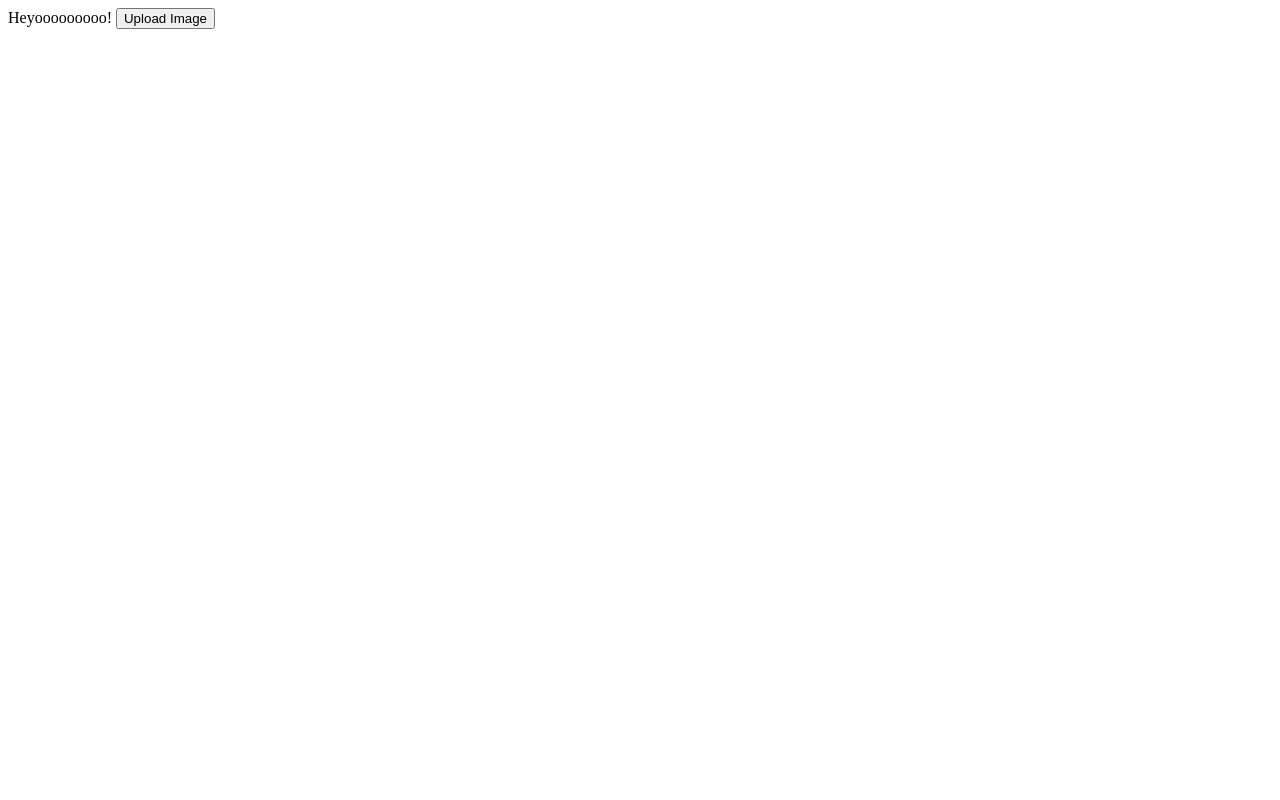
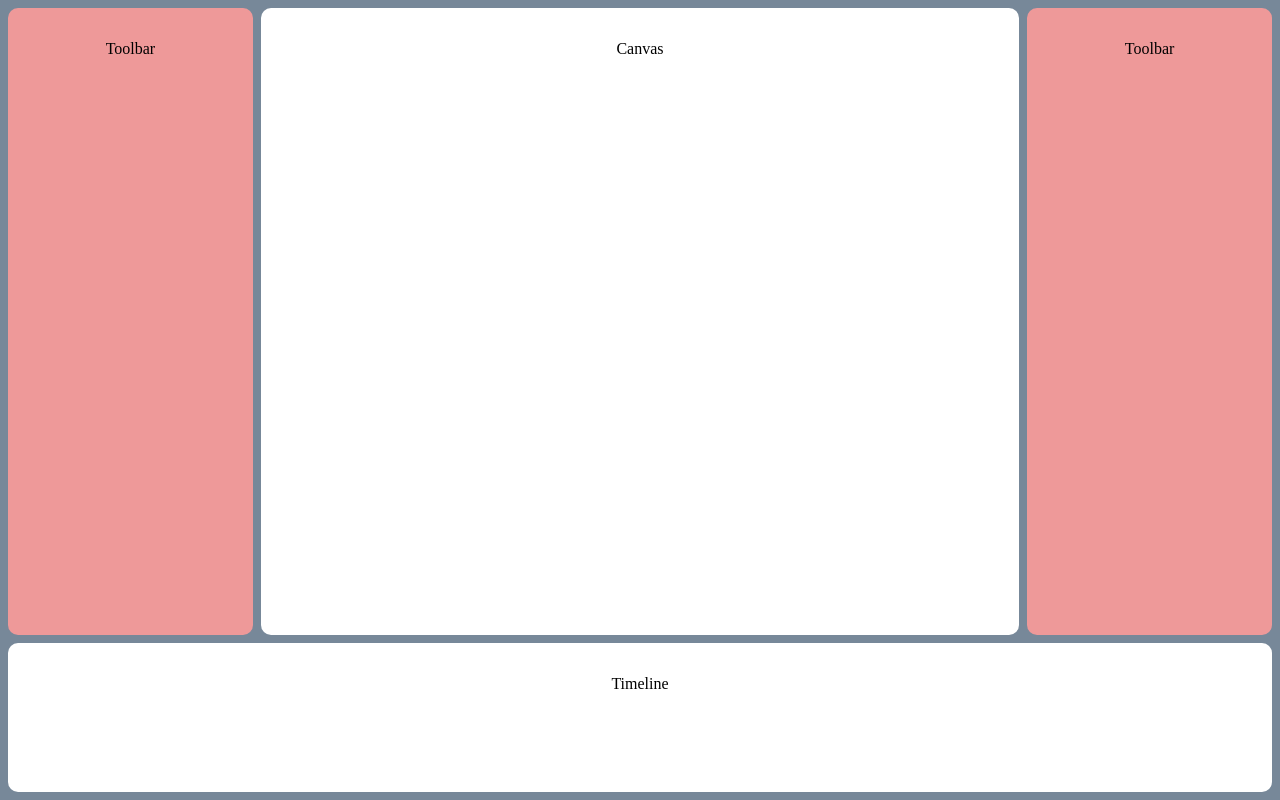
Before and after one commit to opensource-force/Sprite-Deets-App, a plain HTML site: page index.html in a window 1280 px wide. Drawn offline with Linux system fonts and the light colour scheme.

Commit message:
Vanilla Components POC
* try some component classes, simple scaffolding

* try some component classes, simple scaffolding

* gitignore bundled js

* gitignore bundle

* improve locality of grid css, fix warnings

* POC view updates, cool!

* cleanup

* ungitignore bundle

* restore file

```diff
--- a/index.html
+++ b/index.html
@@ -2,14 +2,11 @@
 <html>
 <head>
   <meta charset="utf-8">
-
   <title>SpriteDeets</title>
-
+  <link rel="stylesheet" href="/css/bundle.css" />
 </head>
 
 <body>
-Heyooooooooo!
-<button id="upload-image">Upload Image</button>
 <div id="app"></div>
     <script type="module" src="/js/bundle.js"></script>
     <script>
--- /dev/null
+++ b/public/css/bundle.css
@@ -0,0 +1,4 @@
+/* src/styles.css */
+body {
+  background-color: lightslategray;
+}
--- a/public/js/bundle.js
+++ b/public/js/bundle.js
@@ -7,33 +7,208 @@ var __publicField = (obj, key, value) => {
 
 // src/image/image.ts
 var Image = class {
-  constructor(path, name) {
+  constructor(_path, name) {
     __publicField(this, "name");
     this.name = name;
   }
-  get pixels() {
-  }
+  // get pixels(): Array<number> {
+  // get image's pixels from the main canvas
+  // }
   set pixels(newPixels) {
   }
   // etc
 };
 
+// src/component.ts
+function updateStyle(component, contextualStyle, style) {
+  const styleId = `${component.id}-style`;
+  let localStyle = document.getElementById(styleId);
+  if (!localStyle) {
+    localStyle = document.createElement("style");
+    localStyle.id = styleId;
+    document.head.appendChild(localStyle);
+  }
+  localStyle.textContent = `
+        .${component.id} {
+            ${contextualStyle === null ? "" : contextualStyle}
+            ${style}
+        }
+        `;
+}
+function updateElement(component, children, innerHTML) {
+  const id = `${component.id}`;
+  let element = document.getElementById(id);
+  if (element) {
+    children.forEach((child) => {
+      element?.removeChild(child);
+    });
+  } else {
+    element = document.createElement("div");
+    element.id = id;
+    element.className = id;
+    document.head.appendChild(element);
+  }
+  children.forEach((child) => {
+    element.append(child);
+  });
+  if (innerHTML) {
+    element.innerHTML = innerHTML;
+  }
+  return element;
+}
+
+// src/components/toolbar.ts
+var Toolbar = class {
+  constructor(position, content) {
+    __publicField(this, "position");
+    __publicField(this, "content");
+    __publicField(this, "id");
+    __publicField(this, "toggle");
+    this.id = `toolbar-${position}`;
+    this.position = position;
+    this.content = content;
+    this.toggle = false;
+  }
+  render(contextualStyle) {
+    updateStyle(
+      this,
+      contextualStyle,
+      `
+      ${this.toggle ? "background: #fff;" : "background: #ee9999;"}
+      display: flex;
+      flex-direction: column;
+      align-items: center;
+      padding: 1rem;
+      border-radius: 10px;
+      `
+    );
+    const element = updateElement(this, [], `<p>${this.content}</p>`);
+    element.onclick = () => {
+      setTimeout(() => {
+        this.toggle = !this.toggle;
+        this.render(contextualStyle);
+      }, 500);
+    };
+    return element;
+  }
+};
+
+// src/components/sprite-canvas.ts
+var SpriteCanvas = class {
+  constructor(content) {
+    __publicField(this, "content");
+    __publicField(this, "id", `sprite-canvas`);
+    this.content = content;
+  }
+  render(contextualStyle) {
+    updateStyle(
+      this,
+      contextualStyle,
+      `
+      height: auto;
+      background: #ffffff;
+      display: flex;
+      flex-direction: column;
+      align-items: center;
+      padding: 1rem;
+      border-radius: 10px;
+      `
+    );
+    return updateElement(this, [], `<p>${this.content}</p>`);
+  }
+};
+
+// src/components/timeline.ts
+var Timeline = class {
+  constructor(content) {
+    __publicField(this, "content");
+    __publicField(this, "id", `timeline`);
+    this.content = content;
+  }
+  render(contextualStyle) {
+    updateStyle(
+      this,
+      contextualStyle,
+      `
+      display: flex;
+      flex-direction: column;
+      align-items: center;
+      background: #fff;
+      display: flex;
+      margin-top: 0.5rem;
+      padding: 1rem;
+      border-radius: 10px;
+      `
+    );
+    return updateElement(this, [], `<p>${this.content}</p>`);
+  }
+};
+
+// src/components/app-component.ts
+var AppComponent = class {
+  constructor(leftToolbar, rightToolbar, bottomToolbar, canvas) {
+    __publicField(this, "leftToolbar");
+    __publicField(this, "rightToolbar");
+    __publicField(this, "bottomToolbar");
+    __publicField(this, "canvas");
+    __publicField(this, "id", `app-component`);
+    this.leftToolbar = leftToolbar;
+    this.rightToolbar = rightToolbar;
+    this.bottomToolbar = bottomToolbar;
+    this.canvas = canvas;
+  }
+  render(contextualStyle) {
+    updateStyle(
+      this,
+      contextualStyle,
+      `
+      display: grid;
+      grid-template-areas:
+          "left canvas right";
+      grid-template-columns: 1fr 3fr 1fr;
+      grid-template-rows: 80% auto;
+      height: calc(100vh - 1rem);
+      width: 100%;
+      border-radius: 10px;
+      `
+    );
+    return updateElement(
+      this,
+      [
+        this.leftToolbar.render(`
+        grid-area: left;
+        margin-right: 0.5rem;
+        `),
+        this.canvas.render("grid-area: canvas;"),
+        this.rightToolbar.render(`
+        grid-area: right;
+        margin-left: 0.5rem;
+        `),
+        this.bottomToolbar.render("grid-column: span 3;")
+      ],
+      null
+    );
+  }
+};
+
 // src/app.ts
-console.log("hey there pardner");
-var init = async () => {
-  document.getElementById("upload-image").addEventListener("click", (evt) => {
-    const newImage = new Image("<put path here>", "<put name here>");
-    window.alert(`
-      here is where you would implement image uploading,
-      which will give you a path,
-      which you use in the constructor of the image,
-      which will have the name ${newImage.name}
-    `);
-  });
+var init = () => {
+  const _newImage = new Image("<put path here>", "<put name here>");
 };
+var app = document.getElementById("app");
+if (app) {
+  app.appendChild(
+    new AppComponent(
+      new Toolbar("left", "Toolbar"),
+      new Toolbar("right", "Toolbar"),
+      new Timeline("Timeline"),
+      new SpriteCanvas("Canvas")
+    ).render(null)
+  );
+}
 if (document.readyState !== "loading") {
-  init().then(console.log);
+  init();
 } else {
-  window.addEventListener("DOMContentLoaded", init);
+  self.addEventListener("DOMContentLoaded", init);
 }
 //# sourceMappingURL=bundle.js.map
--- /dev/null
+++ b/src/styles.css
@@ -0,0 +1,3 @@
+body {
+    background-color: lightslategray;
+}
--- a/tsconfig.json
+++ b/tsconfig.json
@@ -1,5 +1,5 @@
 {
-  "compilerOptions": {
-    "src": ["dom", "deno.ns"]
+    "compilerOptions": {
+      "src": ["dom", "deno.ns"]
+    }
   }
-}
```
Also changed, not shown: deno.json (+11 -3 lines), main.ts (+19 -12 lines), src/app.ts (+30 -20 lines), src/component.ts (added, +50 -0 lines), src/components/app-component.ts (added, +54 -0 lines), src/components/sprite-canvas.ts (added, +28 -0 lines), src/components/timeline.ts (added, +29 -0 lines), src/components/toolbar.ts (added, +39 -0 lines), src/image/image.ts (+5 -5 lines), 3 other files.
